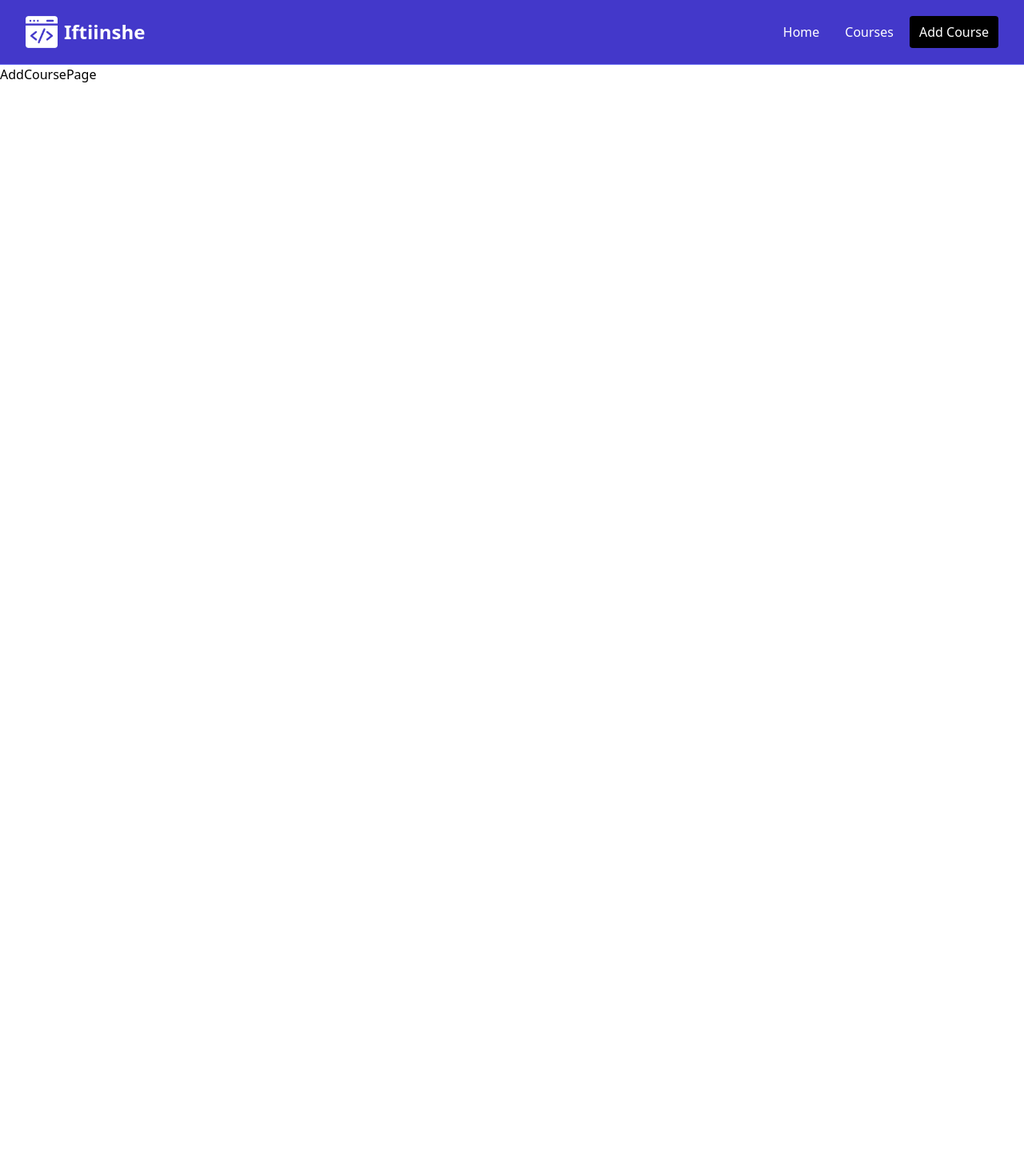
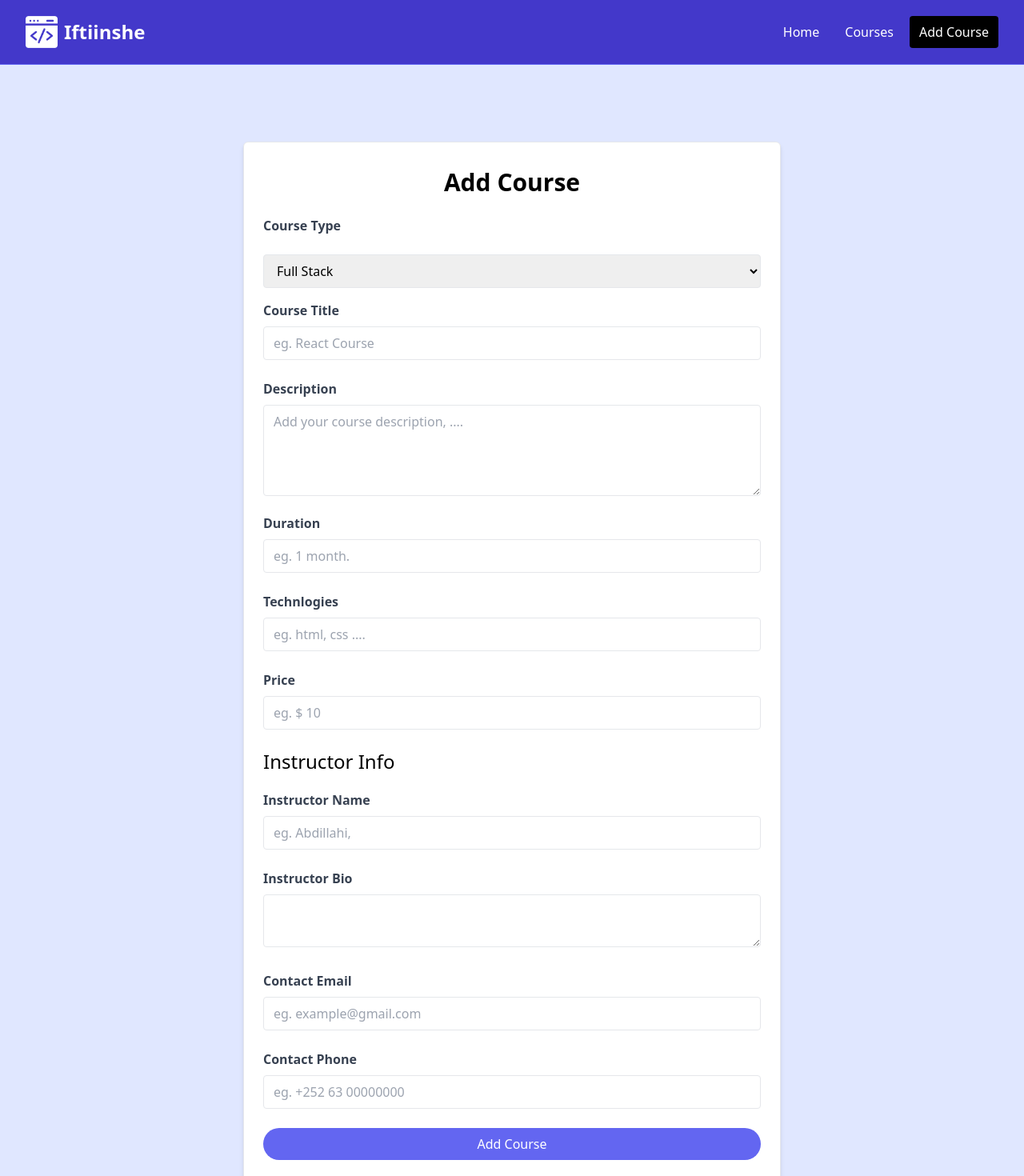
Before and after one commit to korodhsoaqoon/iftiinshe-react-app, a React (Vite) app: page /add-course in a window 1280 px wide. Shown: the top 1470 px of the page at 80% size. Before the commit the page ends 800 px from the top, so only its background shows below. Built offline with nearby package versions, Linux system fonts and the light colour scheme.

Commit message:
Added Add Course Page Elements

```diff
--- a/src/pages/AddCoursePage.jsx
+++ b/src/pages/AddCoursePage.jsx
@@ -1,5 +1,181 @@
 const AddCoursePage = () => {
-  return <div>AddCoursePage</div>;
+  return (
+    <>
+      <section className="bg-indigo-100">
+        <div className="container m-auto max-w-2xl py-24">
+          <div className="bg-white px-6 py-8 shadow-md rounded-md border mt-4 md:m-0">
+            <form>
+              <h2 className="text-3xl text-center font-semibold mb-6">
+                Add Course
+              </h2>
+              <div className="mb-4">
+                <label
+                  className="text-gray-700 mb-6 block font-bold"
+                  htmlFor="type"
+                >
+                  Course Type
+                </label>
+                <select
+                  className="border rounded w-full py-2 px-3"
+                  name="type"
+                  id="type"
+                  required
+                >
+                  <option value="full-stack">Full Stack</option>
+                  <option value="front-end">Front End</option>
+                  <option value="back-end">Back End</option>
+                  <option value="database">Database</option>
+                </select>
+              </div>
+              <div className="mb-4">
+                <label
+                  className="block text-gray-700 font-bold mb-2"
+                  htmlFor="title"
+                >
+                  Course Title
+                </label>
+                <input
+                  className="border rounded w-full py-2 px-3 mb-2"
+                  type="text"
+                  id="title"
+                  placeholder="eg. React Course"
+                  required
+                />
+              </div>
+              <div className="mb-4">
+                <label
+                  className="block text-gray-700 font-bold mb-2"
+                  htmlFor="description"
+                >
+                  Description
+                </label>
+                <textarea
+                  className="border rounded w-full py-2 px-3"
+                  rows="4"
+                  placeholder="Add your course description, ...."
+                  id="description"
+                ></textarea>
+              </div>
+
+              <div className="mb-4">
+                <label
+                  className="block text-gray-700 font-bold mb-2"
+                  htmlFor="duration"
+                >
+                  Duration
+                </label>
+                <input
+                  className="border rounded w-full py-2 px-3 mb-2"
+                  type="text"
+                  id="duration"
+                  placeholder="eg. 1 month."
+                  required
+                />
+              </div>
+              <div className="mb-4">
+                <label
+                  className="block text-gray-700 font-bold mb-2"
+                  htmlFor="technlogies"
+                >
+                  Technlogies
+                </label>
+                <input
+                  className="border rounded w-full py-2 px-3 mb-2"
+                  type="text"
+                  id="technlogies"
+                  placeholder="eg. html, css ...."
+                  required
+                />
+              </div>
+              <div className="mb-4">
+                <label
+                  className="block text-gray-700 font-bold mb-2"
+                  htmlFor="price"
+                >
+                  Price
+                </label>
+                <input
+                  className="border rounded w-full py-2 px-3 mb-2"
+                  type="number"
+                  id="price"
+                  placeholder="eg. $ 10"
+                  required
+                />
+              </div>
+              <h3 className="text-2xl mb-5">Instructor Info</h3>
+              <div className="mb-4">
+                <label
+                  className="block text-gray-700 font-bold mb-2"
+                  htmlFor="name"
+                >
+                  Instructor Name
+                </label>
+                <input
+                  className="border rounded w-full py-2 px-3 mb-2"
+                  type="text"
+                  id="name"
+                  placeholder="eg. Abdillahi, "
+                  required
+                />
+              </div>
+              <div className="mb-4">
+                <label
+                  className="block text-gray-700 font-bold mb-2"
+                  htmlFor="bio"
+                >
+                  Instructor Bio
+                </label>
+                <textarea
+                  className="border rounded w-full py-2 px-3 mb-2"
+                  name="Bio"
+                  id="bio"
+                ></textarea>
+              </div>
+
+              <div className="mb-4">
+                <label
+                  className="block text-gray-700 font-bold mb-2"
+                  htmlFor="email"
+                >
+                  Contact Email
+                </label>
+                <input
+                  className="border rounded w-full py-2 px-3 mb-2"
+                  type="email"
+                  id="email"
+                  placeholder="eg. example@gmail.com "
+                  required
+                />
+              </div>
+              <div className="mb-4">
+                <label
+                  className="block text-gray-700 font-bold mb-2"
+                  htmlFor="phone"
+                >
+                  Contact Phone
+                </label>
+                <input
+                  className="border rounded w-full py-2 px-3 mb-2"
+                  type="tel"
+                  id="phone"
+                  placeholder="eg. +252 63 00000000 "
+                  required
+                />
+              </div>
+              <div>
+                <button
+                  className="bg-indigo-500 py-2 px-4 text-white hover:bg-indigo-600 rounded-full w-full focus:outline-none focus:shadow-outline"
+                  type="submit"
+                >
+                  Add Course
+                </button>
+              </div>
+            </form>
+          </div>
+        </div>
+      </section>
+    </>
+  );
 };
 
 export default AddCoursePage;
```
